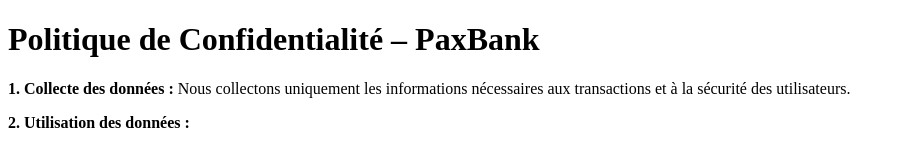
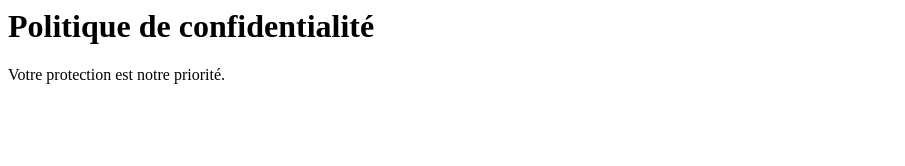
Before and after one commit to tmfph/PaxBank, a plain HTML site: page privacy.html in a window 1280 px wide. Shown: the whole page, without its empty margins (0-905 px from the left). Drawn offline with Linux system fonts and the light colour scheme.

```diff
--- a/privacy.html
+++ b/privacy.html
@@ -1,11 +1 @@
-<!DOCTYPE html>
-<html lang="fr">
-<head>
-    <meta charset="UTF-8">
-    <meta name="viewport" content="width=device-width, initial-scale=1.0">
-    <title>Politique de Confidentialité - PaxBank</title>
-</head>
-<body>
-    <h1>Politique de Confidentialité – PaxBank</h1>
-    <p><strong>1. Collecte des données :</strong> Nous collectons uniquement les informations nécessaires aux transactions et à la sécurité des utilisateurs.</p>
-    <p><strong>2. Utilisation des données :</strong
+<html><head><title>Politique de confidentialité PaxBank</title></head><body><h1>Politique de confidentialité</h1><p>Votre protection est notre priorité.</p></body></html>
```
